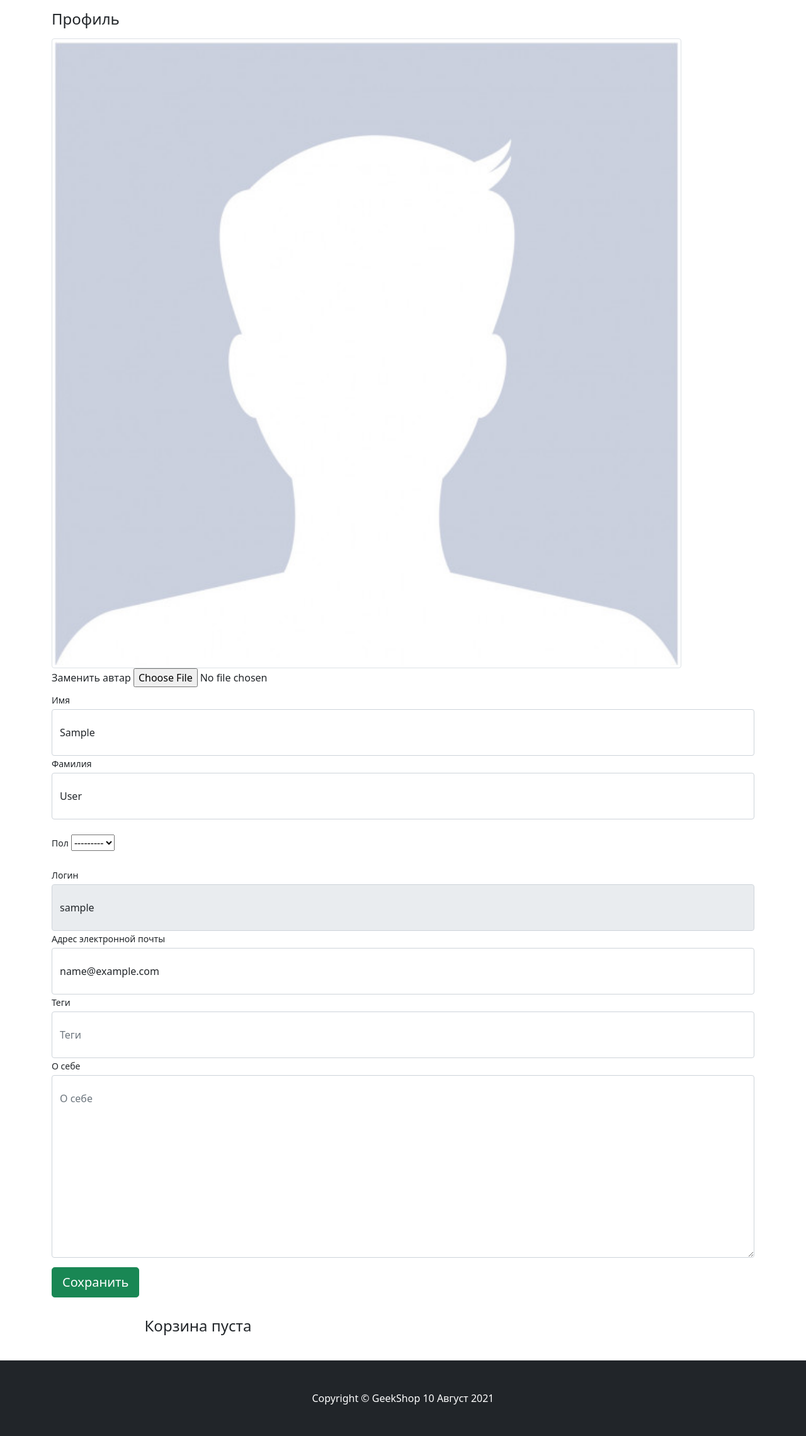
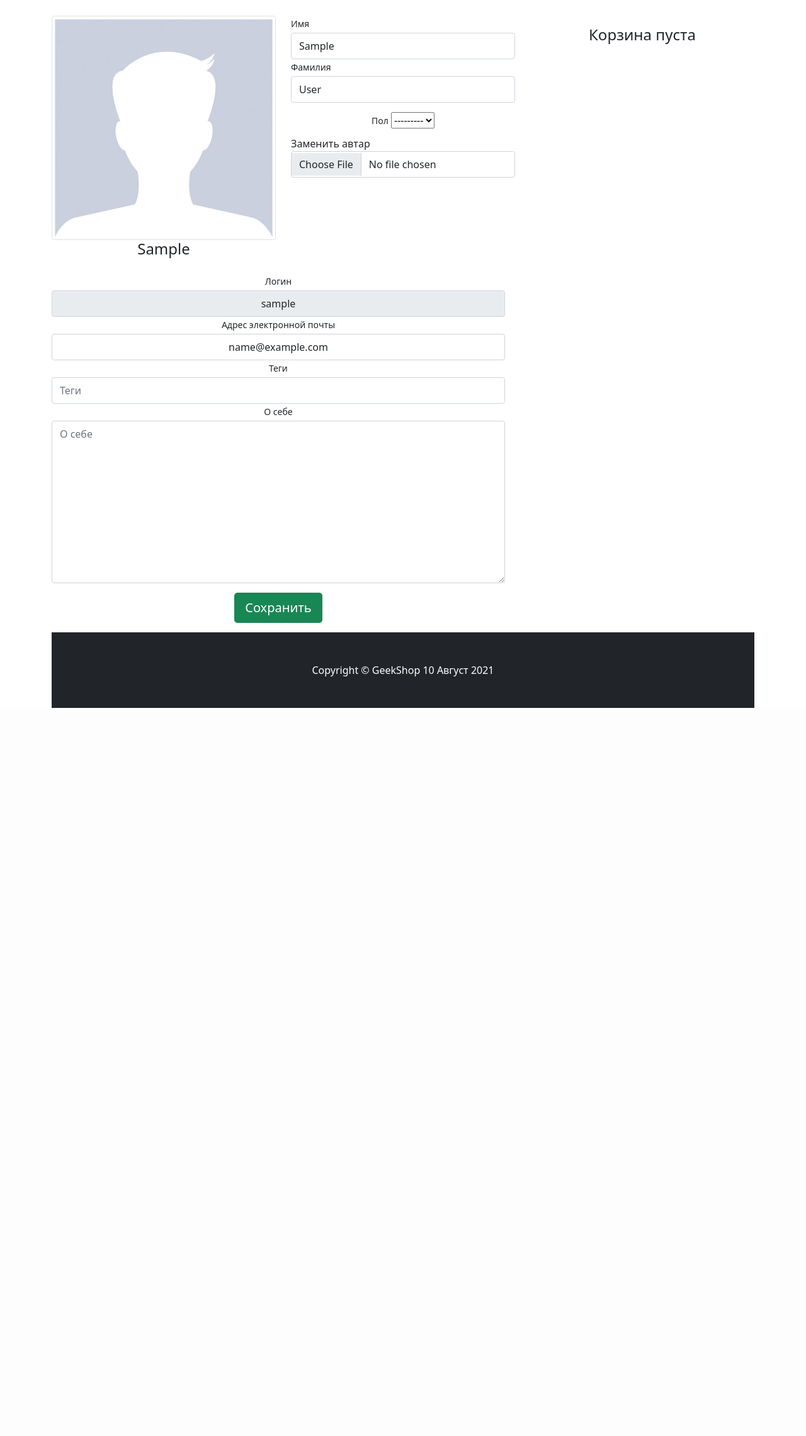
Before and after one commit to KulkovN/geekshop, a Django app: page /users/profile/ in a window 1280 px wide. Shown: the part 56-2336 px from the top of the page at 63% size. After the commit the page ends 1180 px from the top, so only its background shows below. Run offline with Django 3.2, Linux system fonts and the light colour scheme; the visitor is signed in with stand-in values (Sample User, id 1); data that the repository does not hold is empty; parts of the project's set-up code (start-up, migrations or seed data) failed here and were passed over; some libraries are stand-ins or nearby versions.

Commit message:
added django_extensions and modify profile-template

```diff
--- /dev/null
+++ b/geekshop_urls.txt
@@ -0,0 +1,6 @@
+http://127.0.0.1:8000/
+http://127.0.0.1:8000/products/show_contacts/
+http://127.0.0.1:8000/products/
+http://127.0.0.1:8000/users/profile/
+http://127.0.0.1:8000/orders/
+http://127.0.0.1:8000/admin-staff/
--- a/users/forms.py
+++ b/users/forms.py
@@ -63,15 +63,15 @@
 
 class UserProfileForm(UserChangeForm):
     username = forms.CharField(widget=forms.TextInput(
-        attrs={'class': 'form-control py-4', 'readonly': True}))
+        attrs={'class': 'form-control py-2 text-center', 'readonly': True}))
     email = forms.CharField(widget=forms.EmailInput(
-        attrs={'class': 'form-control py-4', 'readonly': False}))
+        attrs={'class': 'form-control py-2 text-center', 'readonly': False}))
     first_name = forms.CharField(widget=forms.TextInput(
-        attrs={'class': 'form-control py-4'}))
+        attrs={'class': 'form-control py-2'}))
     last_name = forms.CharField(widget=forms.TextInput(
-        attrs={'class': 'form-control py-4'}))
+        attrs={'class': 'form-control py-2'}))
     avatar = forms.ImageField(widget=forms.FileInput(
-        attrs={'class': 'custom-file-input'}), required=False)
+        attrs={'class': 'form-control py-2 custom-file-input'}), required=False)
 
     class Meta:
         model = User
@@ -80,11 +80,11 @@
 
 class ShopUserProfileForm(forms.ModelForm):
     tagline = forms.CharField(widget=forms.TextInput(attrs={
-        'class': 'form-control py-4',
+        'class': 'form-control py-2',
         'placeholder': 'Теги'
     }))
     about_me = forms.CharField(widget=forms.Textarea(attrs={
-        'class': 'form-control py-4',
+        'class': 'form-control py-2',
         'placeholder': 'О себе'
     }))
 
--- a/users/templates/users/profile.html
+++ b/users/templates/users/profile.html
@@ -6,86 +6,50 @@
 {% endblock css %}
 
 {% block content %}
-<div class="container">
+<div class="container" style="padding-top: 25px">
     <div class="row">
-        <div class="col-lg-20">
-            <h4 class="mt-3 mb-3">Профиль</h4>
-            <div class="col-lg-12 ">
-                <img width="1000" height="1000"
-                     src="{% if user.avatar %}
-                                {{ user.avatar.url }}
-                          {% else %}
-                                {% static 'vendor/img/users/default_avatar.jpg' %} {% endif %}"
-                         class="img-thumbnail">
+        <div class="col-4">
+            <div class="col-12">
+                <img width="700" height="700" src="
+                {% if user.avatar %} {{ user.avatar.url }} {% else %}{% static 'vendor/img/users/default_avatar.jpg' %} {% endif %}"class="img-thumbnail">
             </div>
-
+            <h4 class="mb-4 text-center">{{ user.first_name }}</h4>
+        </div>
+        <div class="col-4">
             <form action="{% url 'users:profile' %}" method="post" enctype="multipart/form-data">
                 {% csrf_token %}
-            <div class="form-row mb-lg-2">
-                <div class="col-lg-15">
-                    <div class="custom-file">
+                    <label class="small mb-1 " for="{{form.first_name.id_for_label}}">Имя</label>
+                        {{ form.first_name }}
+                    <label class="small mb-1" for="{{form.first_name.id_for_label}}">Фамилия</label>
+                        {{ form.last_name }}
+                    <div class="text-center" style="padding-top:15px; padding-bottom:10px">
+                        <label class="small mb-1" for="{{ profile_form.gender.id_for_label }}">Пол</label>
+                            {{ profile_form.gender }}
+                    </div>
                     <label class="custom-file-label" for="{{form.avatar.id_for_label}}">Заменить автар </label>
                             {{form.avatar}}
                 </div>
+                <div class="col-4">
+                    {% include 'baskets/baskets.html' %}
                 </div>
-            </div>
-                <div class="form-row">
-                    <div class="col-lg-15">
-                        <div class="form-group">
-                            <label class="small mb-1" for="{{form.first_name.id_for_label}}">Имя</label>
-                                {{ form.first_name }}
-                        </div>
-                    </div>
-                    <div class="col-lg-15">
-                        <div class="form-group">
-                            <label class="small mb-1" for="inputLastName">Фамилия</label>
-                            {{ form.last_name }}
-                        </div>
-                    </div>
-                </div>
-                <div class="form-row">
-                    <br>
-                        <div class="col-lg-15">
-                            <label class="small mb-1" for="{{ profile_form.gender.id_for_label }}">Пол</label>
-                            {{ profile_form.gender }}
-                        </div>
-                    <br>
-                </div>
-                <div class="form-row">
-                    <div class="col-lg-15">
+            <div class="row">
+                <div class="col-8 text-center">
                     <label class="small mb-1" for="{{form.username.id_for_label}}">Логин</label>
                         {{form.username}}
-                    </div>
-                    <div class="col-lg-15">
-                        <label class="small mb-1" for="{{form.email.id_for_label}}">Адрес электронной
-                            почты</label>
+                    <label class="small mb-1" for="{{form.email.id_for_label}}">Адрес электронной почты</label>
                         {{form.email}}
-                    </div>
-              </div>
-                    <div class="col-lg-15">
                     <label class="small mb-1" for="{{ profile_form.tagline.id_for_label }}">Теги</label>
                     {{ profile_form.tagline }}
-                    </div>
-                </div>
-                <div class="form-row">
-                    <div class="col-lg-15">
                     <label class="small mb-1" for="{{ profile_form.about_me.id_for_label }}">О себе</label>
                     {{ profile_form.about_me }}
                 </div>
-                </div>
-                <div class="form-row">
-                    <div class="col-lg-15" style="margin-bottom: 15px; margin-top: 15px;">
+                <div class="col-8 text-center" style="margin-bottom: 15px; margin-top: 15px;">
                     <input class="btn btn-success btn-lg btn-block" type="submit" value="Сохранить">
                 </div>
             </div>
         </form>
 </div>
-        <div class="col-lg-5">
-            {% include 'baskets/baskets.html' %}
-        </div>
-        <br>
-    </div>
-</div>
+
 
 {% endblock content %}
 
--- a/users/templates/users/verify.html
+++ b/users/templates/users/verify.html
@@ -1,5 +1,5 @@
 {% extends 'products/base.html' %}
-{% load static %}
+{% comment %} {% load static %} {% endcomment %}
 {% block content %}
     {% if user.is_authenticated %}
         <div class="container text-center" style="margin-top: 300px">
```
Also changed, not shown: geekshop/settings.py (+6 -1 lines). Lines whose indentation alone changed are shown as unchanged.
